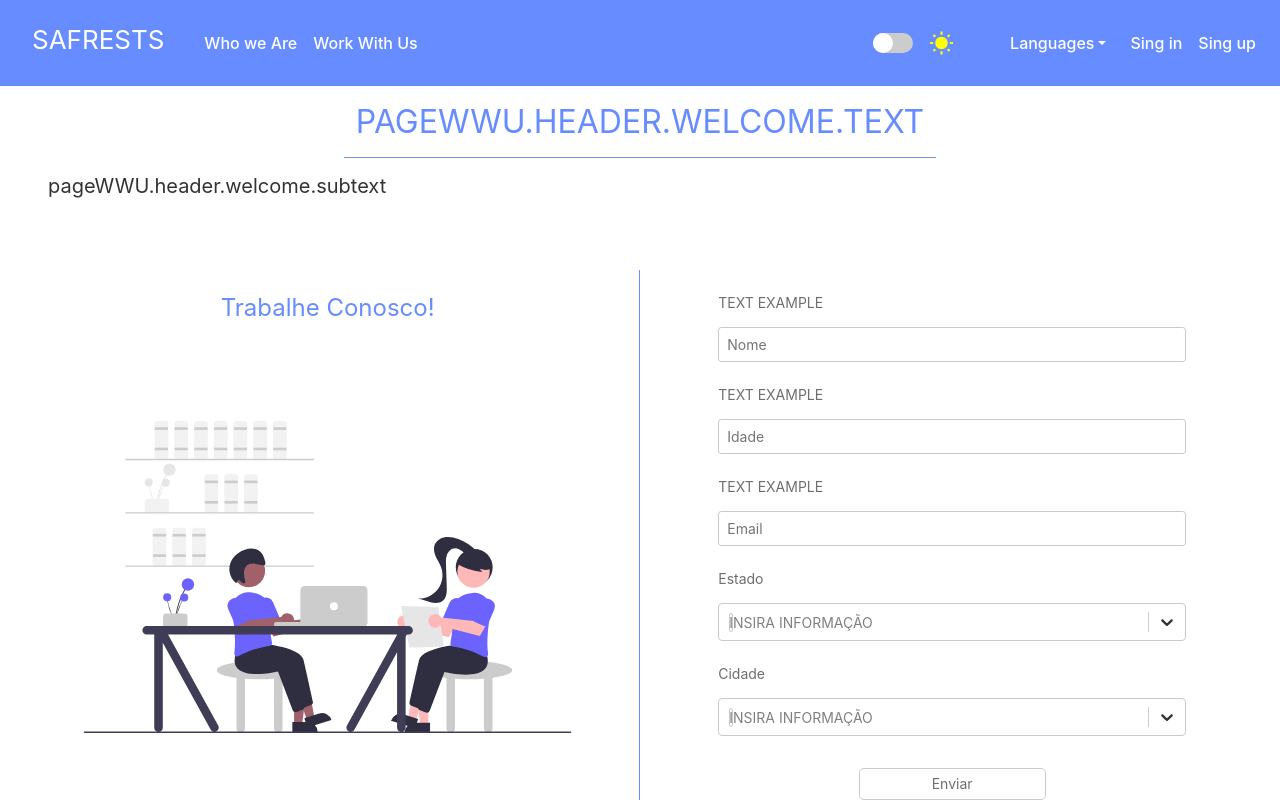
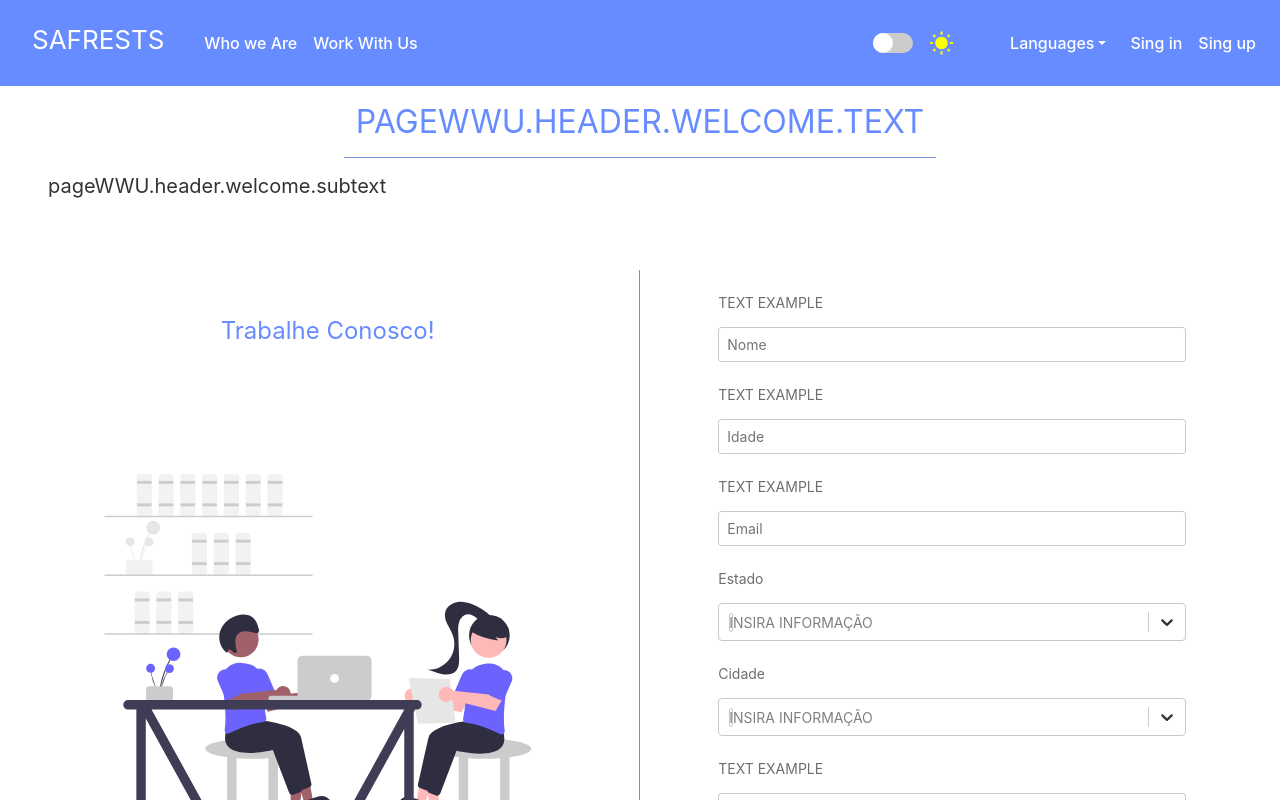
Before and after one commit to SafraPC/safrest, a React (Create React App) app: page /work_with_us in a window 1280 px wide. Shown: the top 800 px of the page. Built offline with nearby package versions, Linux system fonts and the light colour scheme; no server answers.

Commit message:
fix validation

```diff
--- a/src/pages/WorkWithUs/index.js
+++ b/src/pages/WorkWithUs/index.js
@@ -14,8 +14,8 @@ import { customStyles } from "../../styles/selectStyles";
 import { cities, states } from "../../services/locations";
 import { useState } from "react";
 import { useEffect } from "react";
-import * as yup from "yup";
 import { Formik, Form, Field, ErrorMessage } from "formik";
+import { workSchema } from "../../validations/workTogether";
 
 function WorkWithUs() {
   const [cidades, setCidades] = useState([]);
@@ -31,15 +31,6 @@ function WorkWithUs() {
     cities(selectedState.value).then(setCidades).catch(console.error);
   }, [selectedState]);
 
-  const workSchema2 = yup.object().shape({
-    name: yup
-      .string("Need to be an Text!")
-      .min(4, "Min text is 4!")
-      .max(30, "Max Text is 30!")
-      .required(),
-    age: yup.string().required().max(3).min(1),
-    email: yup.string().email().required(),
-  });
 
   const handleFormSubmit = (values) => {
     console.log(values);
@@ -65,21 +56,21 @@ function WorkWithUs() {
               age: "",
               email: "",
             }}
-            validationSchema={workSchema2}
+            validationSchema={workSchema}
             onSubmit={handleFormSubmit}
           >
+            {({errors,touched})=>(
               <Form>
                 <span>TEXT EXAMPLE</span>
                 <Field type="text" placeholder="Nome" name="name" />
-                <ErrorMessage component="p" name="name" />
-
+                {errors.name && touched.name ? (
+                <span>{errors.name}</span>
+                ) : null}
                 <span>TEXT EXAMPLE</span>
                 <Field type="text" placeholder="Idade" name="age" />
-                <ErrorMessage component="p" name="age" />
 
                 <span>TEXT EXAMPLE</span>
                 <Field type="text" placeholder="Email" name="email" />
-                <ErrorMessage component="p" name="email" />
 
                 <span>Estado</span>
                 <MySelect
@@ -99,11 +90,13 @@ function WorkWithUs() {
                   noOptionsMessage={() => "SEM NADA"}
                   options={cidades}
                 />
-                {/* <span>TEXT EXAMPLE</span>
-                <Field type="text" placeholder="Curriculo" /> */}
+                <span>TEXT EXAMPLE</span>
+                <Field type="text" placeholder="Curriculo" name="curriculo" />
 
                 <button type="submit">Enviar</button>
               </Form>
+            )}
+
           </Formik>
         </TForm>
       </ScreenView>
--- a/src/validations/workTogether.js
+++ b/src/validations/workTogether.js
@@ -1,10 +1,11 @@
 import * as yup from 'yup';
 
-export  const workSchema = yup.object().shape({
-    meuNome: yup
+export  const workSchema =  yup.object().shape({
+    name: yup
       .string("Need to be an Text!")
       .min(4, "Min text is 4!")
-      .max(30, "Max Text is 30!"),
-    idade: yup.string().required().max(3).min(1),
-    email: yup.string().required().min(8).max(50),
+      .max(30, "Max Text is 30!")
+      .required("Nome é requirido!"),
+    age: yup.string().required().max(3).min(1),
+    email: yup.string().email().required(),
   });
```
